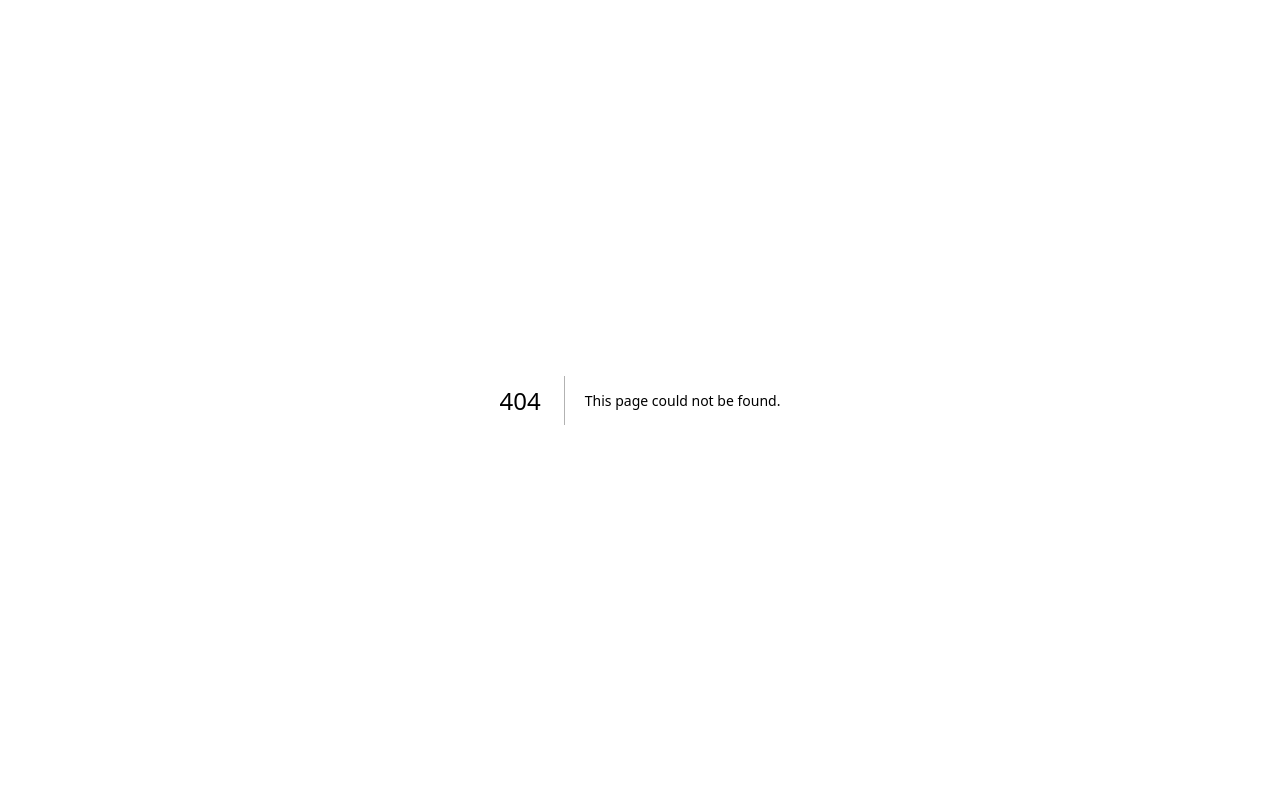
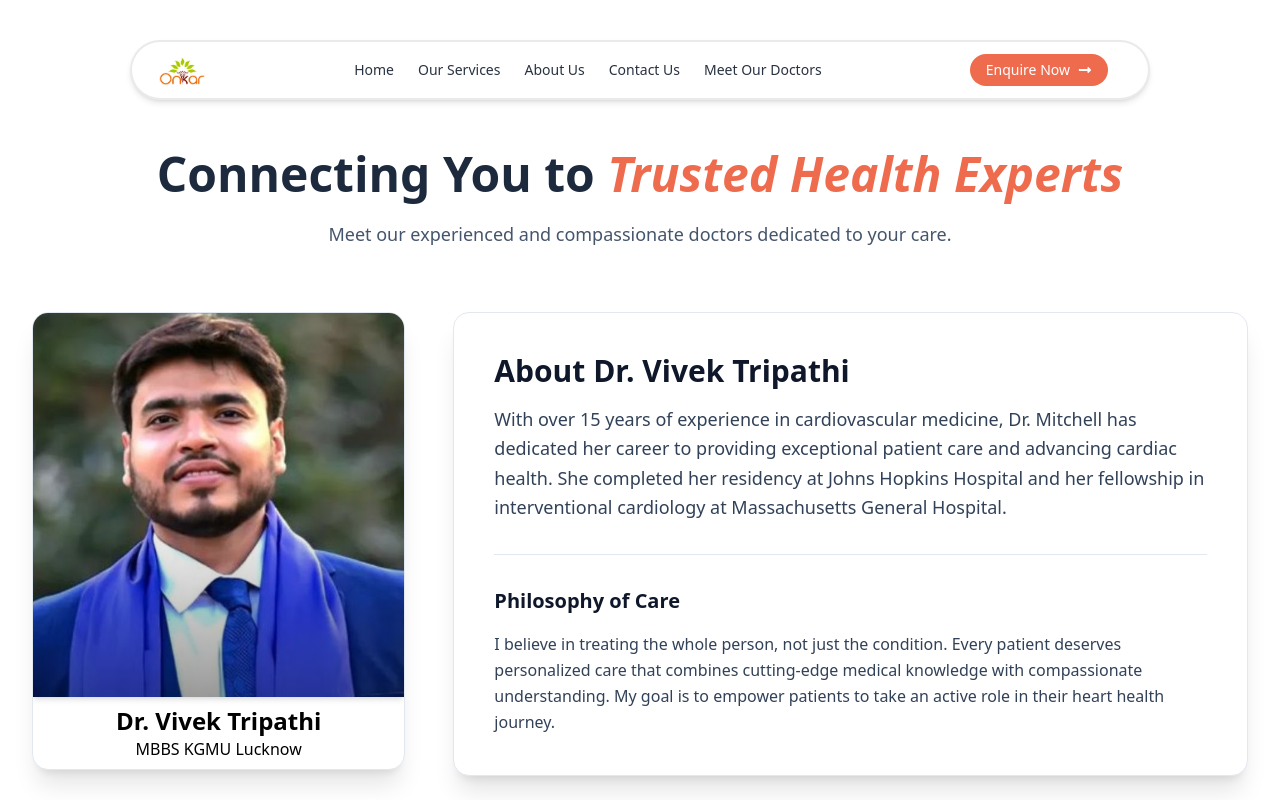
Before and after one commit to AnkitaMaurya-2908/omkar-hospital, a Next.js app in the folder frontend/: page /doctors in a window 1280 px wide. Before the commit this address had no page. Shown: the top 800 px of the page. Built offline with nearby package versions, Linux system fonts and the light colour scheme.

Commit message:
add Meet Our Doctors section

```diff
--- /dev/null
+++ b/frontend/src/app/doctors/page.js
@@ -0,0 +1,16 @@
+import HealthCTA from '@/components/AboutPage/CTA'
+import Footer from '@/components/Footer/Footer'
+import Navbar from '@/components/HeroSection/Navbar'
+import Doctor from '@/components/MeetOurDoctorsPage/Doctor'
+import React from 'react'
+
+export default function MeetOurDoctorPage() {
+  return (
+    <>
+    <Navbar/>
+    <Doctor/>
+    <HealthCTA/>
+    <Footer/>
+    </>
+  )
+}
--- /dev/null
+++ b/frontend/src/components/MeetOurDoctorsPage/Doctor.jsx
@@ -0,0 +1,69 @@
+"use client";
+import Image from "next/image";
+import { doctorInfo } from "@/data/DoctorInfo";
+export default function Doctor() {
+
+  return (
+
+    <div className="min-h-screen pt-12 sm:py-16 lg:py-20 ">
+           <section className="px-4 md:px-8 lg:px-16 my-16 text-center">
+      <h2 className="text-3xl sm:text-4xl md:text-5xl font-bold text-slate-800 leading-tight">
+        Connecting You to{" "}
+        <span className="text-[#ee6c4d] italic font-semibold">
+          Trusted Health Experts
+        </span>
+      </h2>
+
+      <p className="mt-4 text-slate-600 text-base sm:text-lg max-w-2xl mx-auto">
+        Meet our experienced and compassionate doctors dedicated to your care.
+      </p>
+    </section>
+      <div className="max-w-7xl mx-auto px-4 sm:px-6 lg:px-8 ">
+        <div className="grid lg:grid-cols-3 gap-8 lg:gap-12">
+          <div className="lg:col-span-1">
+            <div className="sticky top-8">
+              <div className="bg-white rounded-2xl shadow-xl overflow-hidden border border-slate-200">
+                <div className="relative h-80 sm:h-96 bg-gradient-to-br from-blue-100 to-slate-100 transition-transform duration-500 ease-out hover:scale-101 shadow-md hover:shadow:lg">
+                  <Image
+                    src={doctorInfo.image}
+                    alt={doctorInfo.name}
+                    className="w-full h-full object-cover"
+                    height={200}
+                    width={200}
+                  />
+                  <div className="absolute inset-0 bg-gradient-to-t from-black/40 via-transparent to-transparent"></div>
+                </div>
+
+                <div className="text-center p-2">
+                  <h2 className="text-2xl font-bold">{doctorInfo.name}</h2>
+                  <p> {doctorInfo.title}</p>
+                </div>
+              </div>
+            </div>
+          </div>
+
+          <div className="lg:col-span-2">
+            <div className="bg-white rounded-2xl shadow-xl border border-slate-200 p-6 sm:p-8 lg:p-10">
+              <div className="space-y-6 animate-fadeIn">
+                <h3 className="text-3xl font-bold text-slate-900 mb-4">
+                  About {doctorInfo.name}
+                </h3>
+                <p className="text-lg text-slate-700 leading-relaxed">
+                  {doctorInfo.about}
+                </p>
+                <div className="mt-8 pt-8 border-t border-slate-200">
+                  <h4 className="text-xl font-bold text-slate-900 mb-4">
+                    Philosophy of Care
+                  </h4>
+                  <p className="text-slate-700 leading-relaxed">
+                    {doctorInfo.message}
+                  </p>
+                </div>
+              </div>
+            </div>
+          </div>
+        </div>
+      </div>
+    </div>
+  );
+}
--- /dev/null
+++ b/frontend/src/data/DoctorInfo.jsx
@@ -0,0 +1,9 @@
+export const doctorInfo = {
+    name: "Dr. Vivek Tripathi",
+    title: "MBBS KGMU Lucknow",
+    image: "/doctor.jpg",
+    about:
+      "With over 15 years of experience in cardiovascular medicine, Dr. Mitchell has dedicated her career to providing exceptional patient care and advancing cardiac health. She completed her residency at Johns Hopkins Hospital and her fellowship in interventional cardiology at Massachusetts General Hospital.",
+    message:
+      "I believe in treating the whole person, not just the condition. Every patient deserves personalized care that combines cutting-edge medical knowledge with compassionate understanding.  My goal is to empower patients to take an active role in their heart health journey.",
+  };
```
